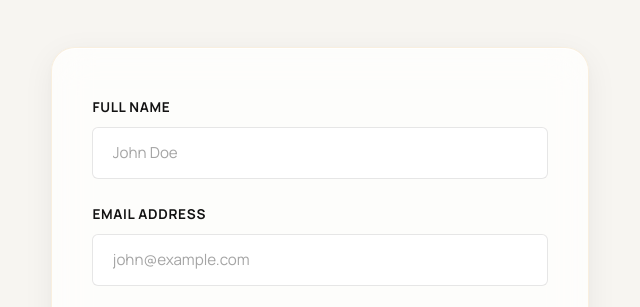
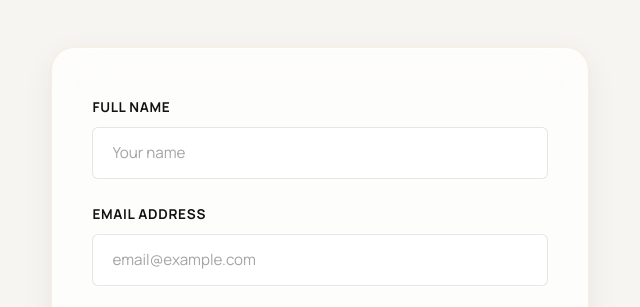
Before and after one commit to leul-cpu/Bellamo, a plain HTML site: page index.html in a window 1280 px wide. Shown: the part 5140-5447 px from the top of the page, 627-1267 px from the left. Drawn offline with nearby package versions, Linux system fonts and the light colour scheme; a web font is replaced by a local one.

Commit message:
Update index.html

```diff
--- a/index.html
+++ b/index.html
@@ -440,11 +440,11 @@
                         <form id="bellamo-contact-form" class="interactive-form">
                             <div class="form-group">
                                 <label for="form-name">Full Name</label>
-                                <input type="text" id="form-name" name="name" placeholder="John Doe" required>
+                                <input type="text" id="form-name" name="name" placeholder="Your name" required>
                             </div>
                             <div class="form-group">
                                 <label for="form-email">Email Address</label>
-                                <input type="email" id="form-email" name="email" placeholder="john@example.com"
+                                <input type="email" id="form-email" name="email" placeholder="email@example.com"
                                     required>
                             </div>
                             <div class="form-group">
```
